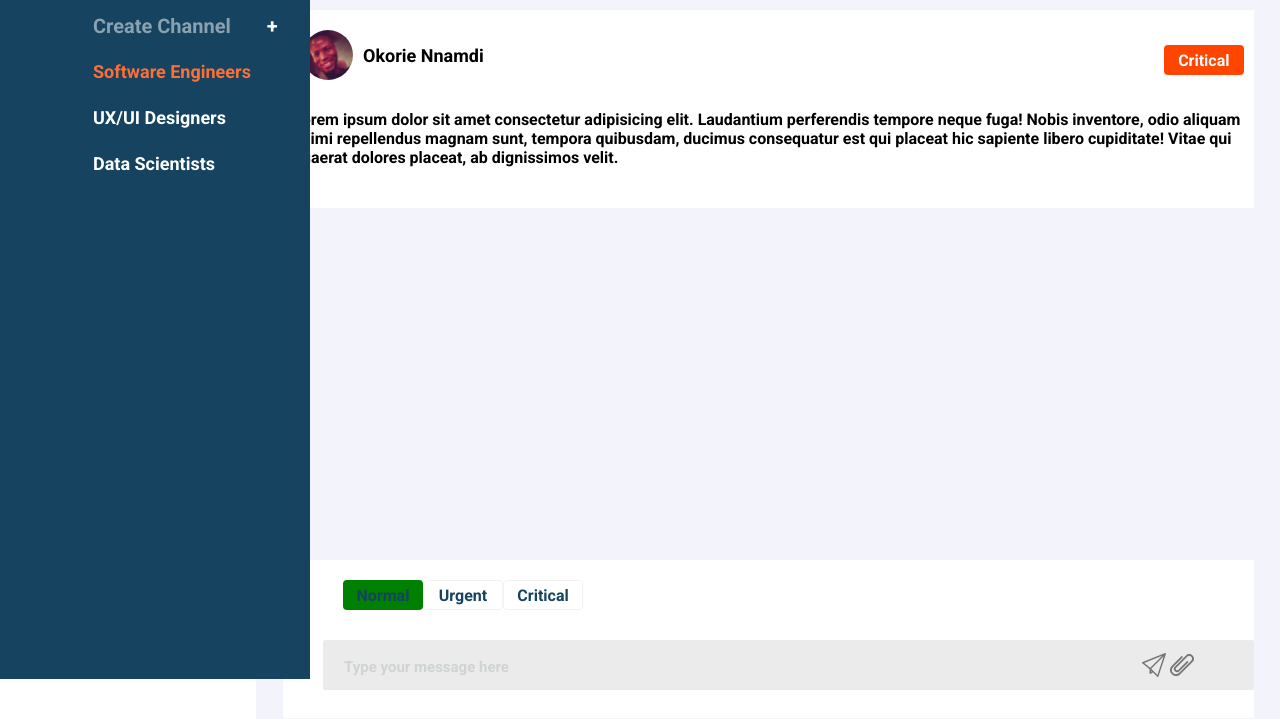
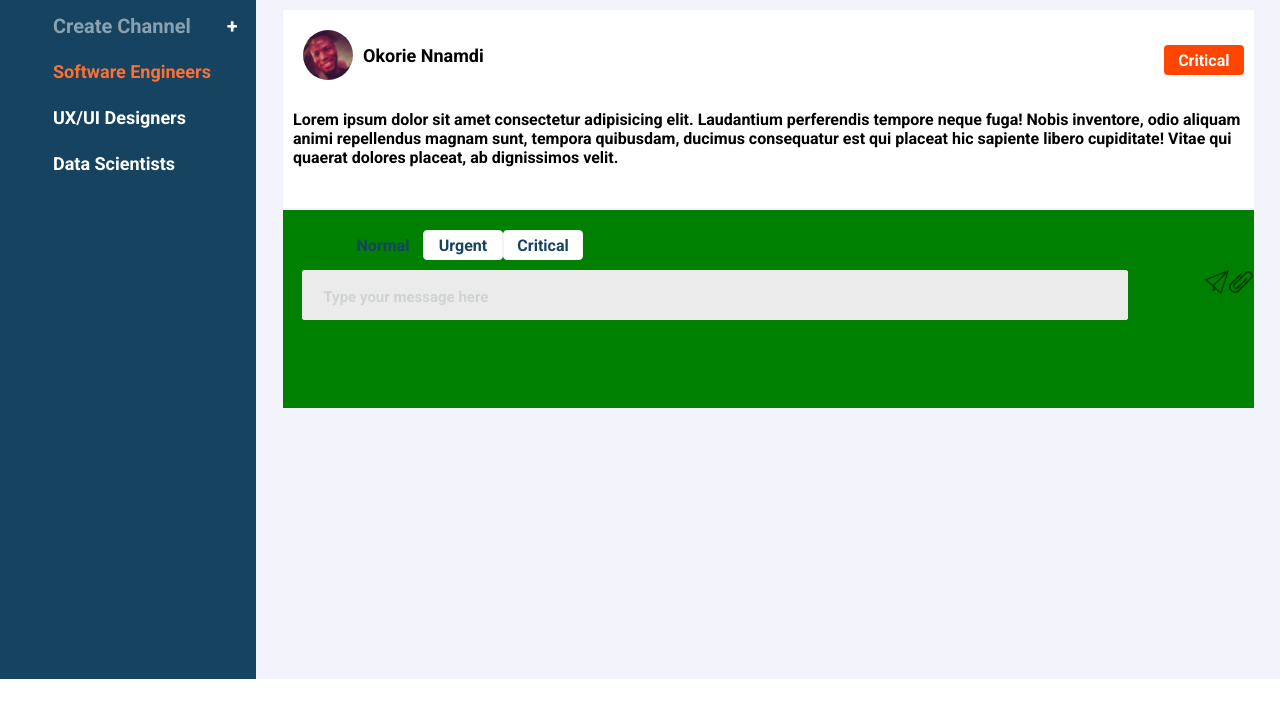
Before and after one commit to Jelhill/PostIt, a plain HTML site: page homepage.html in a window 1280 px wide. Shown: the part 121-840 px from the top of the page. After the commit the page ends 800 px from the top, so only its background shows below. Drawn offline with Linux system fonts and the light colour scheme.

Commit message:
Adjusting the homepage to fit properly

```diff
--- a/homepage.html
+++ b/homepage.html
@@ -15,6 +15,7 @@
     <title>Document</title>
   </head>
   <body>
+    <div class="homepage-wrapper">
         <div class="homepageLeft">
           <div class="logo">
             <img src="logo.png" alt="">
@@ -31,8 +32,9 @@
               <p class="groups"> Data Scientists</p>
           </div>
       </div>
-    <div class="bigman">
-      <div class="tochukwu"></div>
+        <!-- <div class="bigman"> -->
+          <!-- <div class="tochukwu"></div> -->
+
           <div class="container-box">
             <div class="box-1">
               <img
@@ -71,12 +73,14 @@
                 <button class="other">Critical</button>
               </div>
               <div class="inputmedia">
+                <div>
                 <input
                   type="text"
                   name="text"
                   id=""
                   placeholder="Type your message here"
                 />
+              </div>
                 <div class="medialine">
                   <img src="./image/Vector (1).png" alt="Send" />
                   <img src="./image/Vector (2).png" alt="Attachment" />
@@ -85,6 +89,7 @@
             </div>
           </div>
     </div>
+    <!-- </div> -->
 
     <script src="script.js"></script>
   </body>
--- a/style.css
+++ b/style.css
@@ -129,23 +129,20 @@ button:hover {
   -webkit-box-sizing: border-box;
   box-sizing: border-box;
   font-family: "Roboto", sans-serif;
-  overflow: hidden;
+  /* overflow: hidden; */
+
 }
-
-.bigman {
+.homepage-wrapper {
   width: 100%;
-  display: -webkit-box;
-  display: -ms-flexbox;
+  height: 100vh;
   display: flex;
-}
-
-.tochukwu {
-  width: 20%;
+  justify-content: space-between;
 }
 
 .container-box {
   width: 80%;
   background: #f3f3fb;
+  box-sizing: border-box;
 }
 
 .box-1 {
@@ -165,8 +162,8 @@ button:hover {
 }
 
 .box-1 img {
-  width: 70px;
-  height: 70px;
+  width: 50px;
+  height: 50px;
   border-radius: 50%;
   margin-right: 15px;
 }
@@ -228,12 +225,14 @@ button:hover {
 }
 
 .addmessage {
-  background-color: #ffffff;
-  margin-top: 350px;
+  background-color: green;
+  /* margin-top: 350px; */
   width: 95%;
-  height: 20vh;
+  height: 25vh;
   margin-left: 26px;
   border: 1px solid #f3f3fb;
+  box-sizing: border-box;
+  position: relative;
 }
 
 .mood {
@@ -270,24 +269,27 @@ button:hover {
   display: -webkit-box;
   display: -ms-flexbox;
   display: flex;
-  position: relative;
+  justify-content: space-between;
+  /* position: relative; */
 }
 
 .inputmedia input {
-  width: 1300px;
+  width: 85%;
   height: 50px;
-  margin-top: 20px;
-  margin-left: 40px;
+  /* margin-top: 20px; */
+  margin-left: 2%;
   background-color: #ebebeb;
   border: 1px solid #ebebeb;
   border-radius: 2px;
-  position: relative;
+  position: absolute;
 }
 
 .inputmedia .medialine {
-  position: absolute;
-  right: 60px;
-  top: 33px;
+  /* position: absolute; */
+  /* right: 60px;
+  top: 33px; */
+  width: 5%;
+  display: flex;
 }
 
 .inputmedia ::-webkit-input-placeholder {
@@ -310,12 +312,12 @@ button:hover {
   font-size: 15px;
 }
 .homepageLeft {
-  position: absolute;
-  width: 310px;
-  height: 100vh;
-  left: 0px;
-  top: 0px;
+  /* position: absolute; */
+  /* width: 310px; */
+  width: 20%;
+  /* height: 123vh; */
 
+  box-sizing: border-box;
   background: #154360;
 }
 
@@ -336,7 +338,7 @@ button:hover {
 
 .homepageLeft .create-channel{
     display: flex;
-    margin-left: 93px;
+    margin-left: 53px;
     margin-top: 30px;
 }
 
@@ -355,7 +357,7 @@ button:hover {
 }
 
 .homepageLeft .group{
-  margin-left: 93px;
+  margin-left: 53px;
   margin-top: 23px;
 
 }
```
Lines whose indentation alone changed are shown as unchanged.
